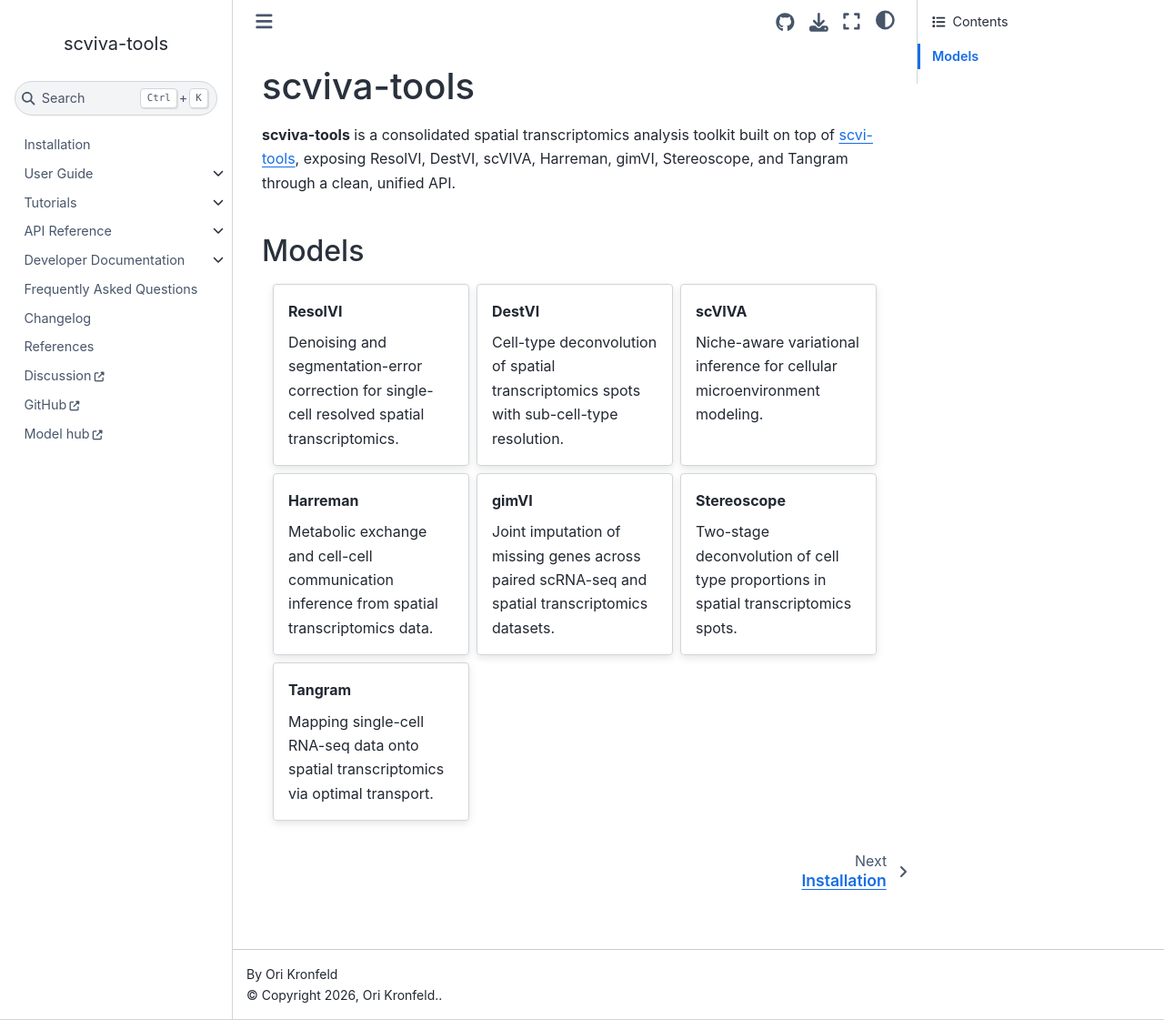
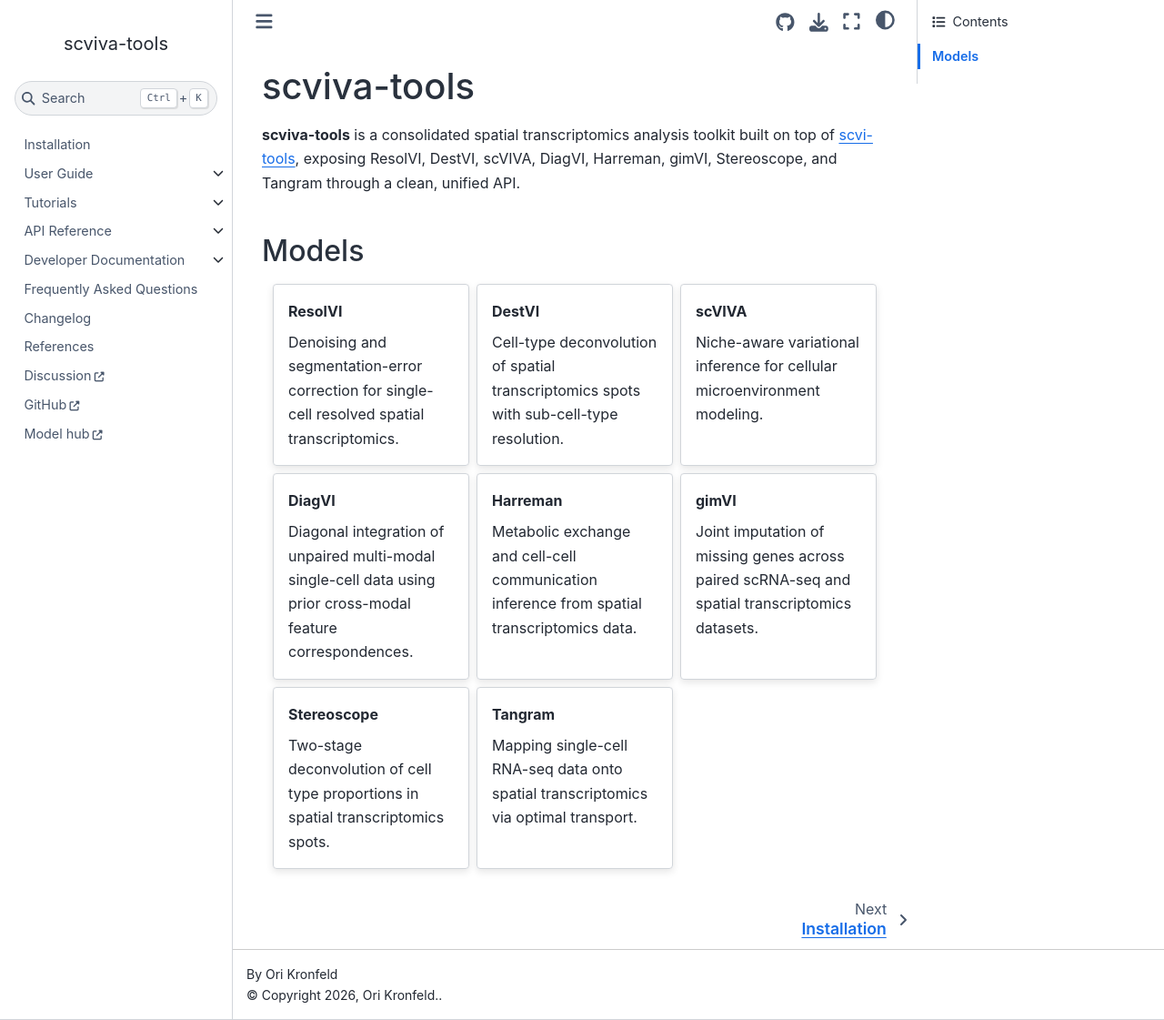
Before and after one commit to YosefLab/spatialvi-tools, a Sphinx documentation site: the page built from docs/index.md, in a window 1280 px wide and 1121 px high. Shown: the whole window at 91% size. Built offline with Sphinx 7.4.7 and the Sphinx Book theme 1.1.4, drawn with Linux system fonts in a browser that asks for light colours; pages that are not in the unit, such as notebooks, are missing from menus; the version number is read from the project's files by our own code.

Commit message:
update diagvi doc

````diff
--- a/docs/index.md
+++ b/docs/index.md
@@ -1,6 +1,6 @@
 # scviva-tools
 
-**scviva-tools** is a consolidated spatial transcriptomics analysis toolkit built on top of [scvi-tools](https://scvi-tools.org), exposing ResolVI, DestVI, scVIVA, Harreman, gimVI, Stereoscope, and Tangram through a clean, unified API.
+**scviva-tools** is a consolidated spatial transcriptomics analysis toolkit built on top of [scvi-tools](https://scvi-tools.org), exposing ResolVI, DestVI, scVIVA, DiagVI, Harreman, gimVI, Stereoscope, and Tangram through a clean, unified API.
 
 ```{toctree}
 :maxdepth: 1
@@ -45,6 +45,13 @@ Cell-type deconvolution of spatial transcriptomics spots with sub-cell-type reso
 Niche-aware variational inference for cellular microenvironment modeling.
 :::
 
+:::{grid-item-card} DiagVI
+:link: user_guide/models/diagvi
+:link-type: doc
+
+Diagonal integration of unpaired multi-modal single-cell data using prior cross-modal feature correspondences.
+:::
+
 :::{grid-item-card} Harreman
 :link: user_guide/models/harreman
 :link-type: doc
````
Also changed, not shown: docs/user_guide/models/diagvi.md (+2 -2 lines).
